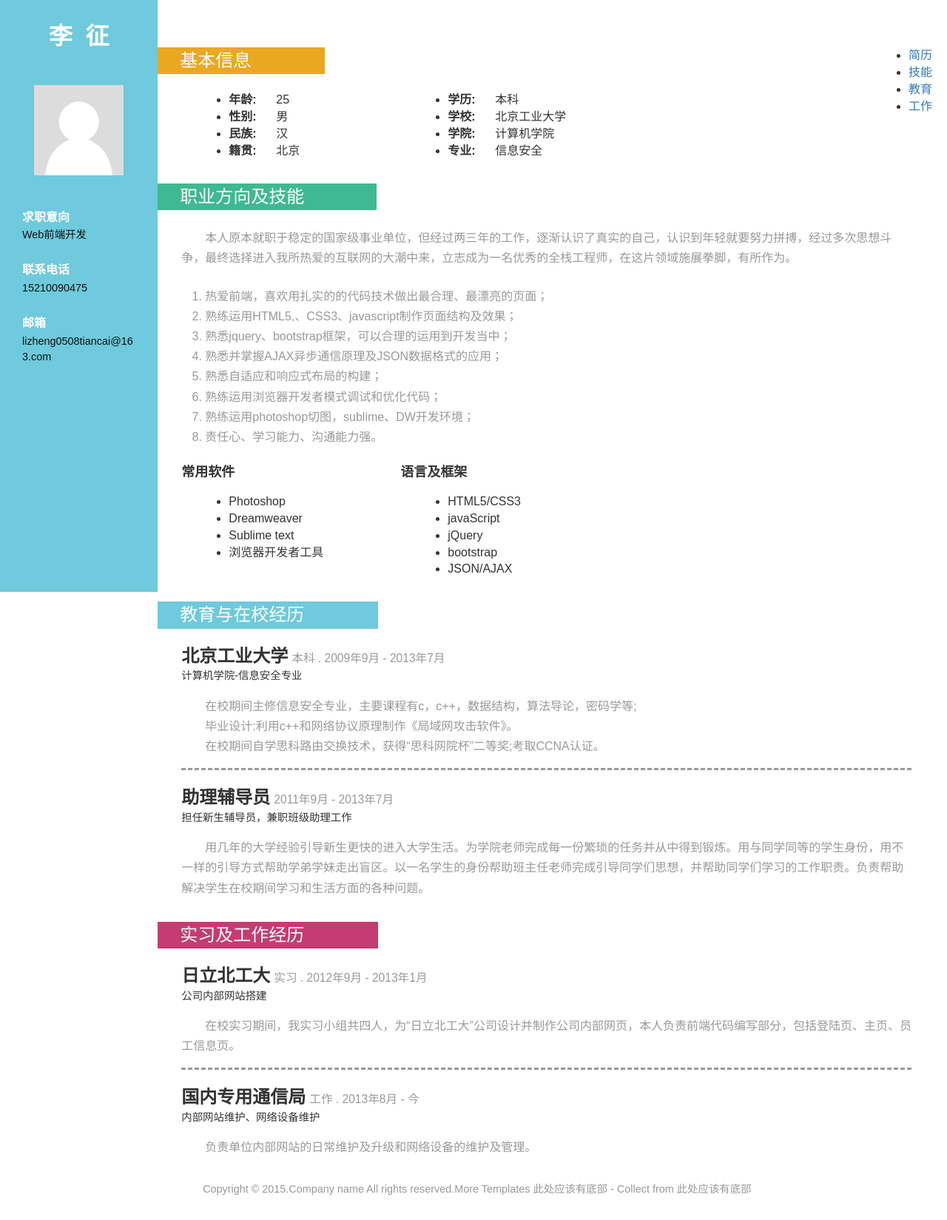
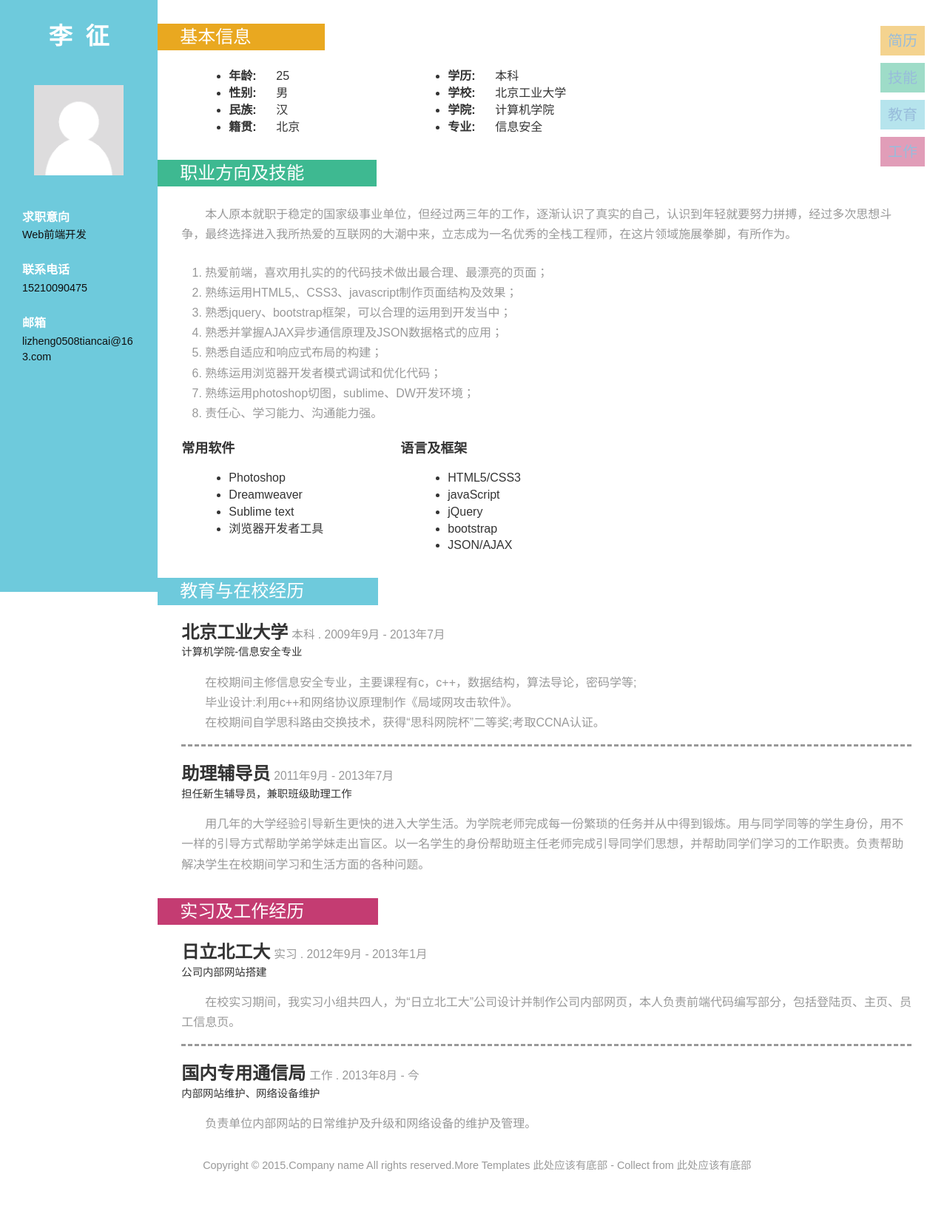
Before and after one commit to lizheng1991/lizheng1991.github.io, a PHP site: page / in a window 1280 px wide. Shown: the whole page at 74% size. After the commit the page ends 1583 px from the top, so only its background shows below. Run offline with PHP 8.4, Linux system fonts and the light colour scheme; some libraries are stand-ins or nearby versions.

Commit message:
Update style.css

```diff
--- a/stylesheets/style.css
+++ b/stylesheets/style.css
@@ -10,7 +10,7 @@ html, body{
 }
 
 body {
-  padding-top: 50px;
+  padding-top: 0px;
 }
 
 .main p{text-indent:2em;}
@@ -20,7 +20,22 @@ body {
 }
 .bar{
   position: fixed;
-  right:20px;
+  right:30px;
+  top:30px;
+}
+.bar li{
+  list-style: none;
+}
+.bar a{
+  font-size: 20px;
+  display: inline-block;
+  width:60px;
+  height:40px;
+  line-height: 40px;
+  text-align: center;
+  margin: 5px 0;
+  opacity:0.5;
+
 }
 @media (min-width: 769px) {
   .sidebar {
@@ -61,11 +76,10 @@ body a{
 body {
   padding-top:0px;
 }
-a:focus {
-  outline: thin dotted;
-  outline: 0px auto -webkit-focus-ring-color;
-  outline-offset: 0px;
-  text-decoration:none;
+a:hover {
+  color:#fff;
+  text-decoration: none;
+  opacity:1;
 }
 /*-- header_top --*/
 .sidebar{
@@ -105,7 +119,7 @@ a:focus {
 }
 
 .main{
-  padding:2em 0;
+  padding:0em 0;
 }
 .content{
 	margin-right:3em;
@@ -209,21 +223,20 @@ a:focus {
 	color:#333;
 }
 .education  h3,.info h3{
-  background: #999;
   color: #FFF;
   padding: 5px 100px 5px 30px;
   display: inline-block;
 }
-h3.clr1{
+.clr1{
 	background:#6ecadc;
 }
-h3.clr2{
+.clr2{
 	background:#e9a820;
 }
-h3.clr3{
+.clr3{
 	background:#3eb991;
 }
-h3.clr4{
+.clr4{
   background:#c43c72;
 }
 .copywrite{
@@ -260,71 +273,7 @@ h3.clr4{
   width: 80%;
 }
 }
-/*@media (max-width: 768px){
-.sidebar {
-  width: 20%;
-}
-.main {
-  margin-left: 19.666667%;
-  width: 80%;
-}
-.sidebar h1 {
-  font-size: 1.4em;
-}
-.sidebar img {
-  padding: 0.5em;
-  width: 89%;
-}
-.details_header {
-  padding: 0em 1em 0 1em;
-}
-.details_header ul li a {
-  padding: 0 1em;
-  font-size: 0.9em;
-}
-.company h3,.skills h3,.education h3{
-  font-size: 1.2em;
-}
-.company_details h4, .education_details h4 {
-  font-size: 1.1em;
-}
-.company_details h6, .education_details h6 {
-  font-size: 0.8em;
-}
-.company_details p, .skill_info p, .education_details p {
-  font-size: 0.8em;
-}
-.cmpny1 {
-  padding-bottom: 1.5em;
-}
-.skill1, .skill2 {
-  float: left;
-  width: 50%;
-}
-.skill1 ul li,.skill2 ul li{
-	font-size:0.85em;
-}
-.skill1 h4, .skill2 h4 {
-  font-size: 1em;
-}
-.skill_list {
-  padding: 0.7em 0 0 2em;
-}
-.details p {
-  font-size: 0.75em;
-}
-address span {
-  font-size: 0.8em;
-}
-.contact-grid input[type="text"], .contact-grid textarea {
-  width: 100%;
-  font-size: 0.8em;
-}
-.send input[type="submit"] {
-  width: 20%;
-  font-size:0.85em;
-}
-}*/
+
 @media (max-width: 768px){
 .sidebar {
   width: 100%;
@@ -433,6 +382,16 @@ address {
 }
 }
 @media (max-width: 384px){
+.bar{
+  right:0;
+}
+.bar a{
+  font-size: 10px;
+  width:30px;
+  height:20px;
+  line-height: 20px;
+  margin: 2px 0;
+}
 .sidebar h1 {
   font-size: 1.2em;
 }
```
